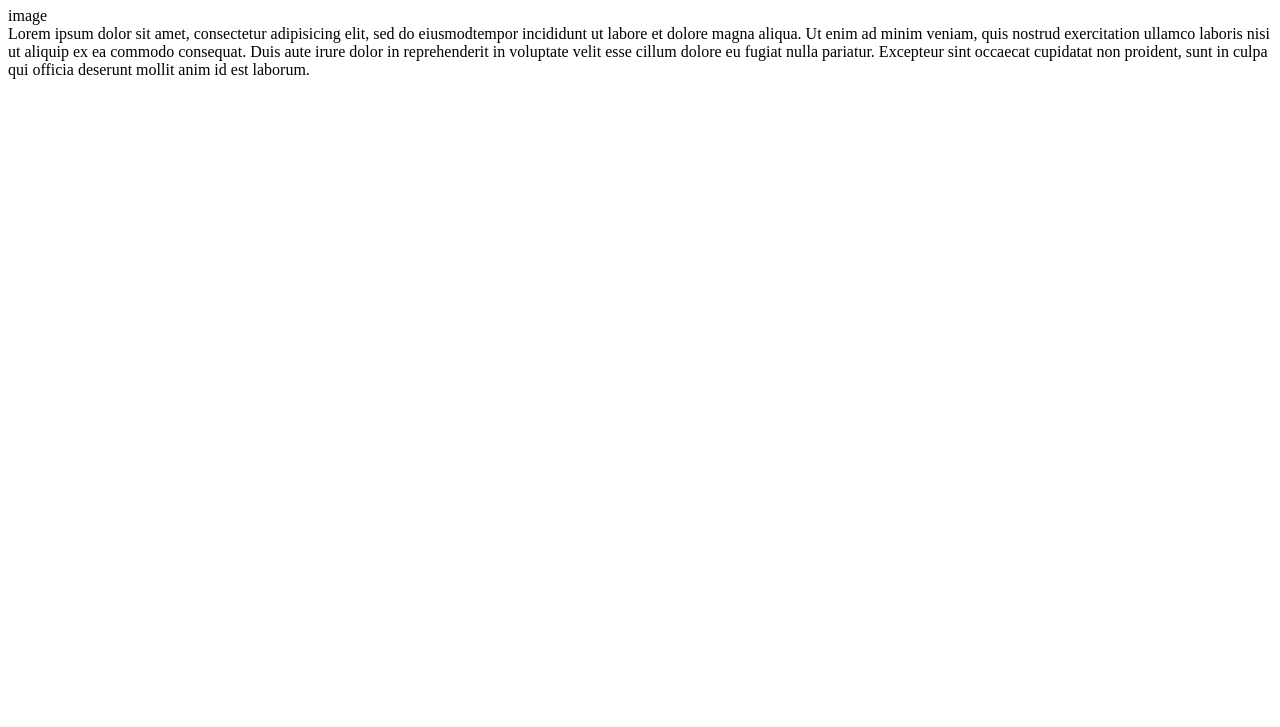
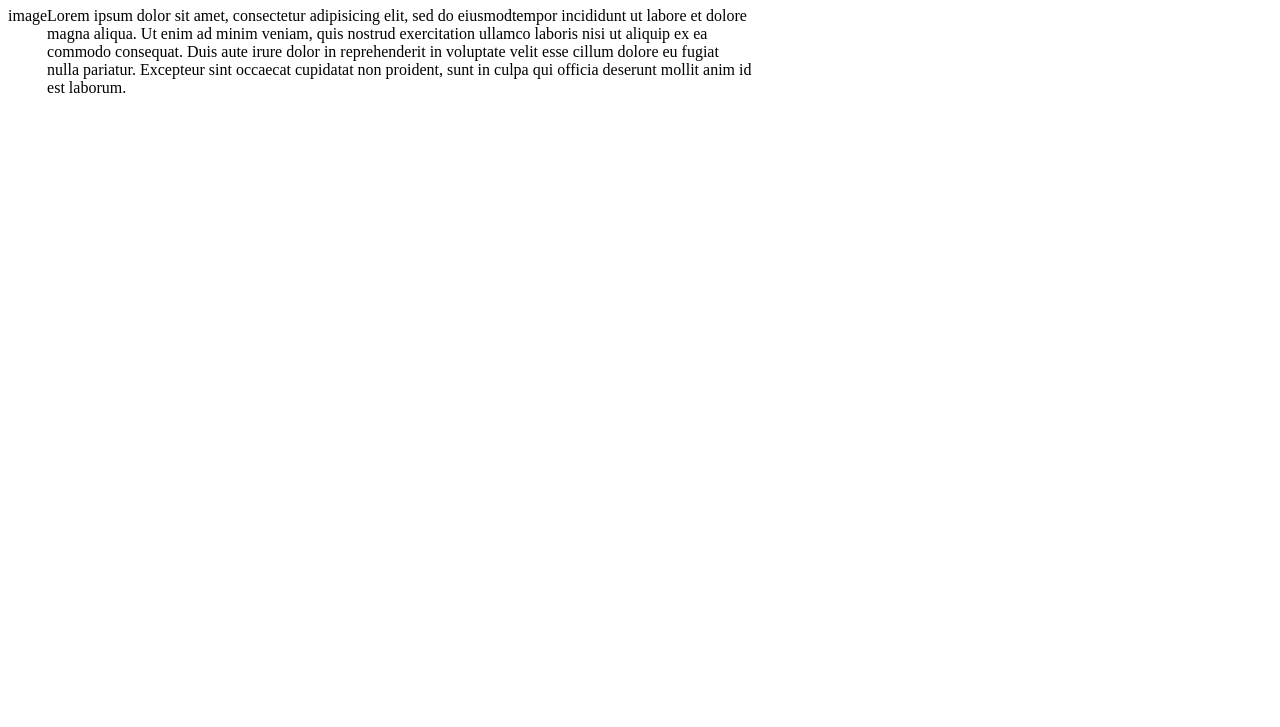
Before and after one commit to AlexeiKlika/intro-html, a plain HTML site: page portfolio/index.html in a window 1280 px wide. Shown: the part 73-800 px from the top of the page. Drawn offline with Linux system fonts and the light colour scheme.

Commit message:
Add forgotten max-width to .description

```diff
--- a/portfolio/style.css
+++ b/portfolio/style.css
@@ -8,3 +8,12 @@
 .screenshot {
 	max-width: 400px;
 }
+
+.app {
+	display: -webkit-flex;
+	display: flex;
+}
+
+.description {
+	max-width:705px;
+}
```
